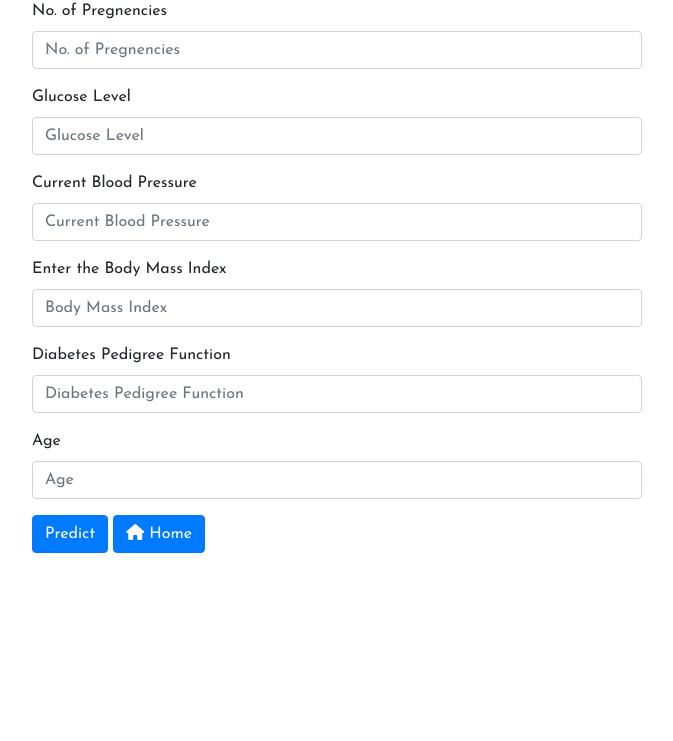
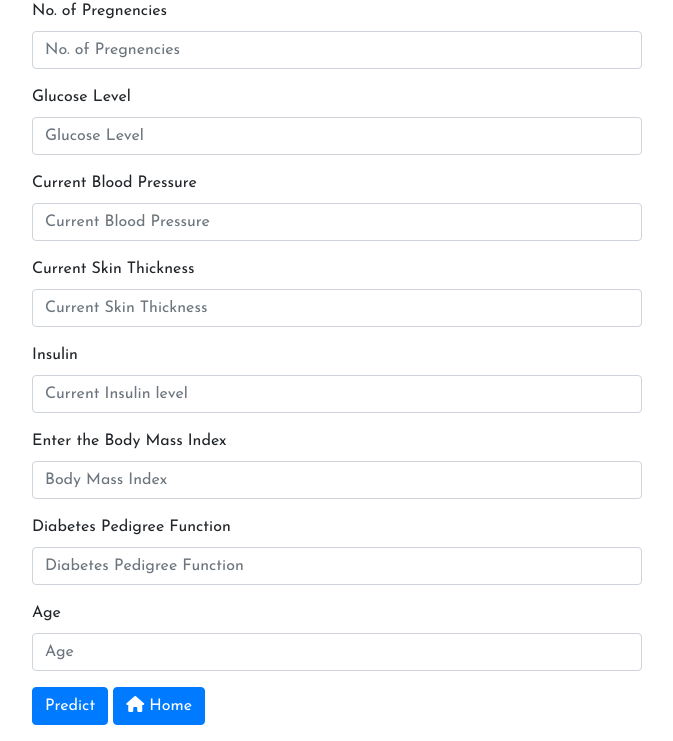
Before and after one commit to Aaris-Kazi/DIsease-Prediction-Online, a Flask app: page /diabetes in a window 1280 px wide. Shown: the part 178-919 px from the top of the page, without its empty margins (303-976 px from the left). Before the commit the page ends 731 px from the top, so only its background shows below. Run offline with Flask 2, Linux system fonts and the light colour scheme; some libraries are stand-ins or nearby versions.

Commit message:
Diabetes complete

```diff
--- a/form_data.py
+++ b/form_data.py
@@ -9,7 +9,7 @@ def ValuePredictor(to_predict_list, size):
         loaded_model = load(r'models/heart_model.pkl')
         result = loaded_model.predict(to_predict)
         return result[0]
-    elif(size==6):#Diabetes
+    elif(size==8):#Diabetes
         loaded_model = load(r'models/diabetes.pkl')
         result = loaded_model.predict(to_predict)
         return result[0]
--- a/templates/diabetes.html
+++ b/templates/diabetes.html
@@ -47,9 +47,16 @@
           Know your chances of getting diabetes in one Click!
         </h1>
         <hr class="w-75 mx-auto pt-5" />
+        {% if prediction_text %}
+          {% if prediction_text == "No need to fear. You have no dangerous symptoms of the disease"%}
+            <h2 class="text-success">{{ prediction_text }}</h2>
+          {% else %}
+            <h2 class="text-danger">{{ prediction_text }}</h2>
+          {% endif %}
+        {% endif %}
         <div class="row mb-5">
           <div class="col-lg-6 col-md-6 col-12">
-            <form action=" method="post">
+            <form action="/pred_model" method="post">
               <div class="form-group">
                 <!-- TODO : Year to accept only year date picker -->
                 <label for="Pregnancies">No. of Pregnencies</label>
@@ -83,6 +90,28 @@
                   name="BloodPressure"
                   required="required"
                   placeholder="Current Blood Pressure"
+                />
+              </div>
+              <div class="form-group">
+                <label for="SkinThickness">Current Skin Thickness</label>
+                <input
+                  class="form-control"
+                  type="number"
+                  id="SkinThickness"
+                  name="SkinThickness"
+                  required="required"
+                  placeholder="Current Skin Thickness"
+                />
+              </div>
+              <div class="form-group">
+                <label for="Insulin">Insulin </label>
+                <input
+                  class="form-control"
+                  type="number"
+                  id="Insulin"
+                  name="Insulin"
+                  required="required"
+                  placeholder="Current Insulin level"
                 />
               </div>
               <div class="form-group">
```
